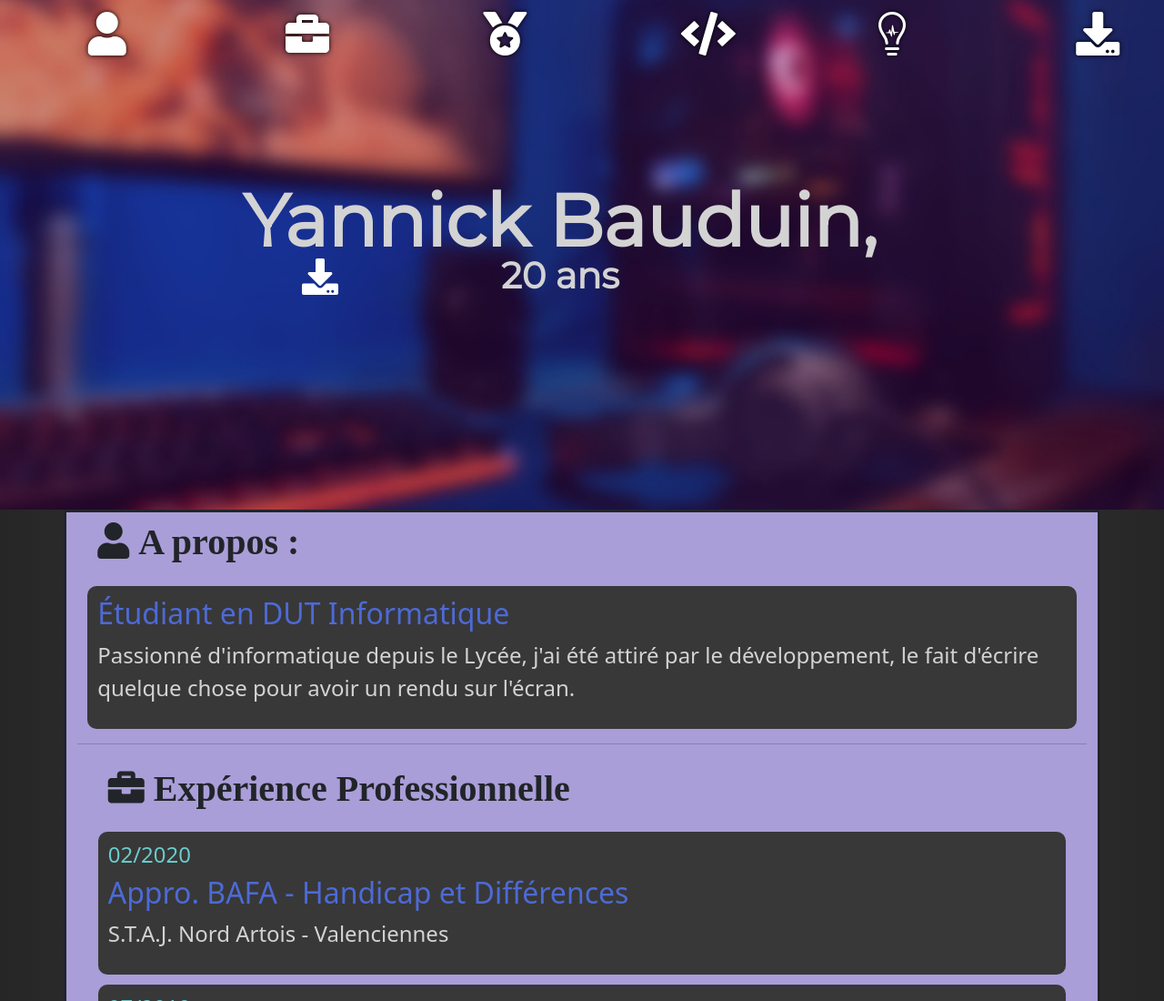
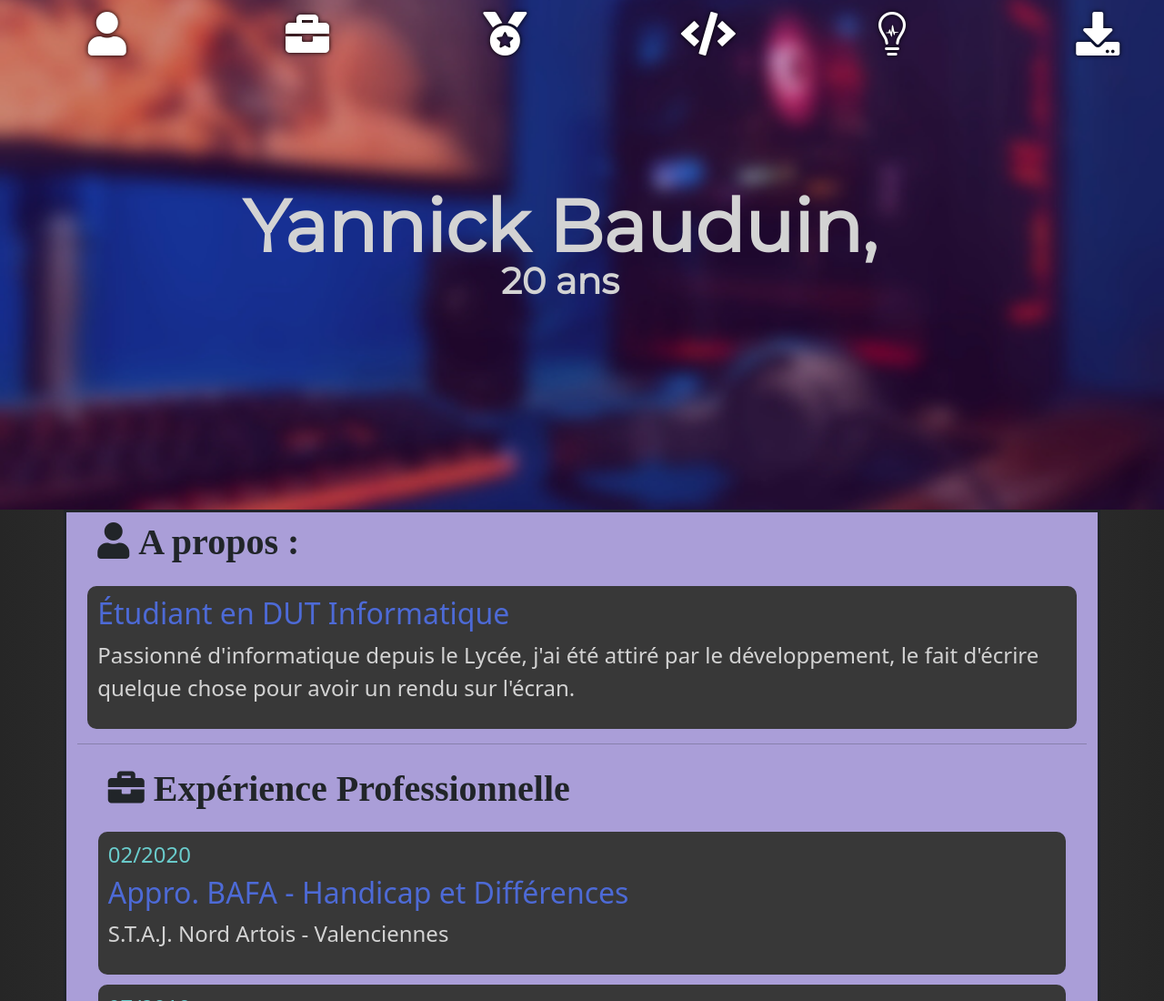
Before and after one commit to Yannick-Bdn/CV, a plain HTML site: page index.html in a window 1280 px wide. Shown: the top 1100 px of the page at 91% size. Drawn offline with Linux system fonts and the light colour scheme.

Commit message:
Update index.html

```diff
--- a/index.html
+++ b/index.html
@@ -28,7 +28,6 @@
             <div class="accueil">
                 <h1 id="nom">
                     <span class="fas prenom" id="nom">Yannick Bauduin,<span class="age"> 20 ans</span></span> </br>
-                    <div style="text-align:center;"><a href="assets/download/CV_Yannick_Bauduin.pdf" style="text-decoration: none; color:white;"  class="fas fa-download"></a></div>
                 </h1>
             </div>
         </div>
```
